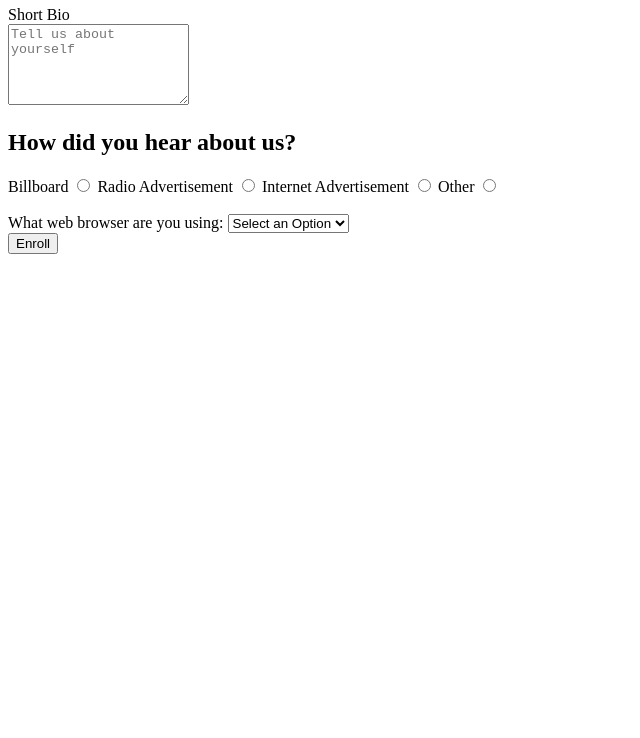
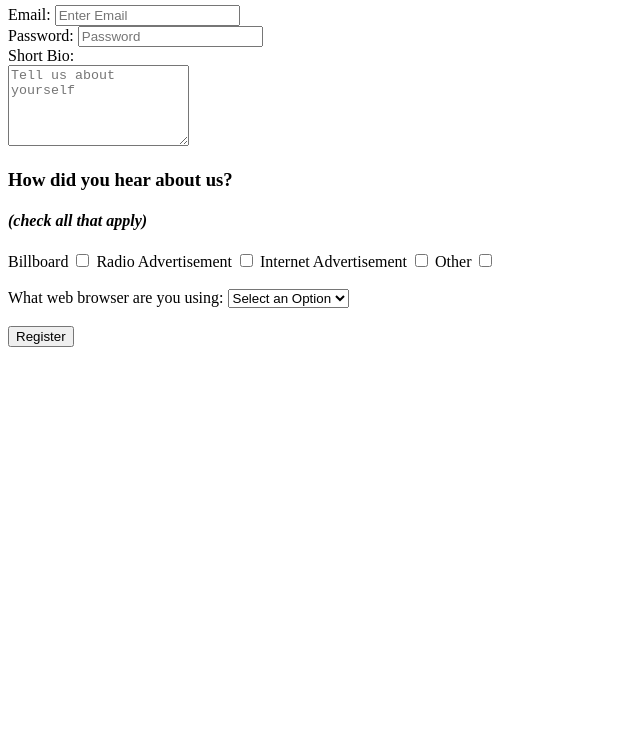
Before and after one commit to brycedpayne/codeup-web-exercises, a plain HTML site: page forms.html in a window 1280 px wide. Shown: the part 62-800 px from the top of the page, without its empty margins (0-640 px from the left). Drawn offline with Linux system fonts and the light colour scheme.

Commit message:
updated forms.html

```diff
--- a/forms.html
+++ b/forms.html
@@ -5,33 +5,40 @@
     <title>Register With Us</title>
 </head>
 <body>
+
+<h2>Register with us</h2>
     <form method="post" action="https://www.elformo.com/forms/12235712-49ed-4520-a1b0-60747fe37fe6">
 
         <label for="email">Email:</label>
-        <input type="text" id="email" name="email" placeholder="Enter your email address"><br>
+        <input type="email" id="email" name="email" placeholder="Enter Email">
+        <br>
         <label for="password">Password:</label>
-        <input type="password" id="password" name="password" placeholder="password"><br>
+        <input type="password" id="password" name="password" placeholder="Password">
         <br>
-        <label for="bio">Short Bio</label><br>
-        <textarea name="bio" id="bio" name="bio" col="50" rows="5" placeholder="Tell us about yourself"></textarea>
+        <label for="bio">Short Bio:</label><br>
+        <textarea name="bio" id="bio" rows="5" placeholder="Tell us about yourself"></textarea>
         <br>
-        <h2>How did you hear about us?</h2>
-        <label for="how_did_you_hear_about_us_1">Billboard</label>
-        <input type="radio" id="how_did_you_hear_about_us_1" name="how_did_you_hear_about_us_1" value="billboard">
-        <label for="how_did_you_hear_about_us_2">Radio Advertisement</label>
-        <input type="radio" id="how_did_you_hear_about_us_2" name="how_did_you_hear_about_us_2" value="radio_ad">
-        <label for="how_did_you_hear_about_us_3">Internet Advertisement</label>
-        <input type="radio" id="how_did_you_hear_about_us_3" name="how_did_you_hear_about_us_3" value="web_ad">
-        <label for="how_did_you_hear_about_us_4">Other</label>
-        <input type="radio" id="how_did_you_hear_about_us_4" name="how_did_you_hear_about_us_4" value="other">
 
-        <br>
+        <section>
+
+            <h3>How did you hear about us?<h4><em>(check all that apply)</em></h4></h3>
+            <label for="billboard">Billboard</label>
+            <input type="checkbox" id="billboard" name="found_us" value="billboard">
+            <label for="radio">Radio Advertisement</label>
+            <input type="checkbox" id="radio" name="found_us" value="radio_ad">
+            <label for="internet">Internet Advertisement</label>
+            <input type="checkbox" id="internet" name="found_us" value="web_ad">
+            <label for="other">Other</label>
+            <input type="checkbox" id="other" name="found_us" value="other">
+
+        </section>
+
         <br>
 
         <label for="browser_type">
             What web browser are you using:
         </label>
-        <select id="browser_type" name="browser_type" default=" ">
+        <select id="browser_type" name="browser_type">
             <option value="none" selected disabled hidden>
                     Select an Option
             </option>
@@ -41,9 +48,9 @@
             <option value="internet_explorer">Internet Explorer</option>
             <option value="other">Other</option>
         </select>
-
         <br>
-        <button type="submit">Enroll</button>
+        <br>
+        <button type="submit">Register</button>
 
     </form>
 
```
